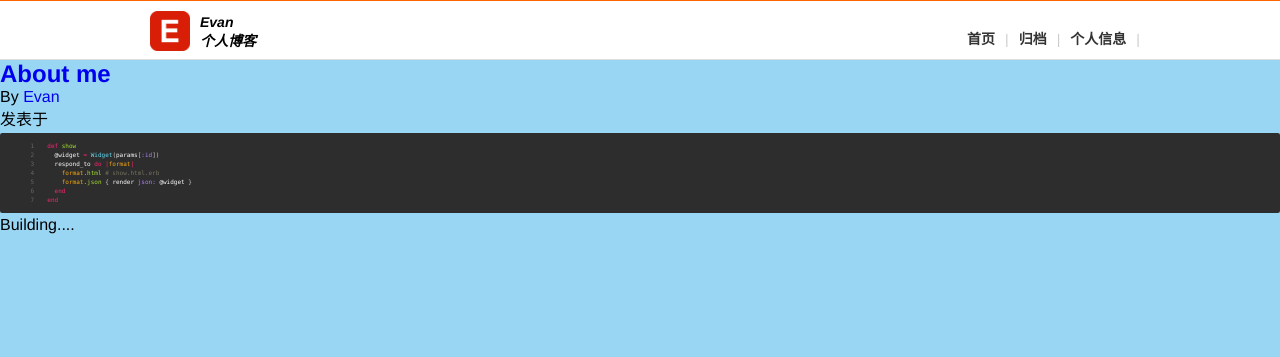
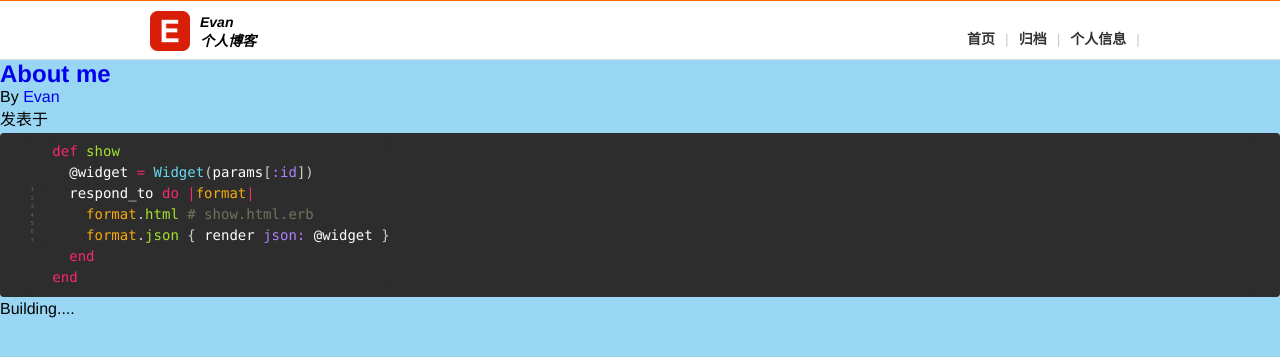
Before and after one commit to bnuephjx/bnuephjx.github.io, a Jekyll site: the page built from about/index.html, in a window 1280 px wide. Shown: the top 357 px of the page. Built offline with Jekyll 4.4.1, drawn with Linux system fonts in a browser that asks for light colours; comment, search, counter and statistics services are not loaded.

Commit message:
修改样式

```diff
--- a/assets/css/blog.css
+++ b/assets/css/blog.css
@@ -238,8 +238,8 @@ li {
 }
 @font-face {
   font-family: 'Glyphicons Halflings';
-  src: url('../fonts/glyphicons-halflings-regular.eot');
-  src: url('../fonts/glyphicons-halflings-regular.eot?#iefix') format('embedded-opentype'), url('../fonts/glyphicons-halflings-regular.woff2') format('woff2'), url('../fonts/glyphicons-halflings-regular.woff') format('woff'), url('../fonts/glyphicons-halflings-regular.ttf') format('truetype'), url('../fonts/glyphicons-halflings-regular.svg#glyphicons_halflingsregular') format('svg');
+  src: url('../font/glyphicons-halflings-regular.eot');
+  src: url('../font/glyphicons-halflings-regular.eot?#iefix') format('embedded-opentype'), url('../font/glyphicons-halflings-regular.woff2') format('woff2'), url('../font/glyphicons-halflings-regular.woff') format('woff'), url('../font/glyphicons-halflings-regular.ttf') format('truetype'), url('../font/glyphicons-halflings-regular.svg#glyphicons_halflingsregular') format('svg');
 }
 .glyphicon {
   position: relative;
@@ -1239,10 +1239,10 @@ pre,
   margin: .5em 0;
   padding: .5em 2%;
   color: #ccc;
-  line-height: 1.5;
-  font-size: .8em;
-  -webkit-border-radius: .35em;
-  border-radius: .35em;
+  line-height: 1.5em;
+  font-size: 14px;
+  -webkit-border-radius: 4px;
+  border-radius: 4px;
   word-wrap: break-word;
 }
 .highlight .gutter pre,
@@ -1252,8 +1252,6 @@ pre,
 }
 pre {
   font-family: Monaco, Menlo, Consolas, Courier New, monospace;
-  background: #f5f5f5;
-  border: 1px solid #ccc;
 }
 pre code {
   background: none;
```
